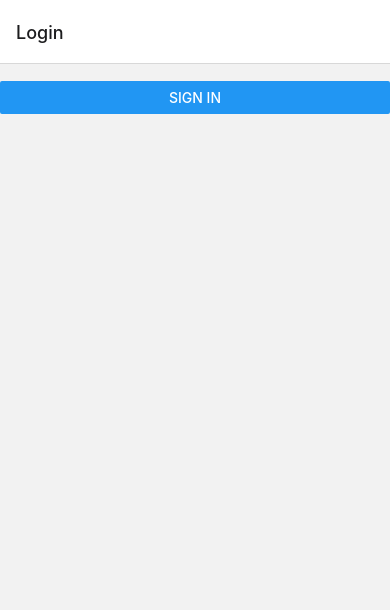
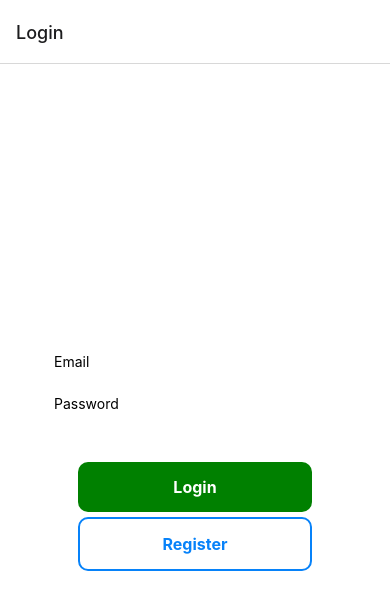
Before and after one commit to AJokilahti/VinylHoarder, a React Native app: screen /Wantlist in a window 390 px wide. Before the commit this address had no page. Shown: the top 610 px of the page. Built offline with nearby package versions, Linux system fonts and the light colour scheme.

Commit message:
Added firebase.js and code to Login.js in Login.js: added inputs and buttons for login and register in firebase.js: added firebaseConfig

```diff
--- a/components/Login.js
+++ b/components/Login.js
@@ -1,26 +1,112 @@
-import React, {useState} from 'react';
-import { View, Text, Button, TextInput, Image } from 'react-native';
-import HomeScreen from './Home.js'
-import { NavigationContainer } from '@react-navigation/native';
-import { createNativeStackNavigator } from'@react-navigation/native-stack';
+import React, { useState } from "react";
+import {
+  View,
+  Text,
+  Button,
+  TextInput,
+  Image,
+  StyleSheet,
+  KeyboardAvoidingView,
+  TouchableOpacity,
+} from "react-native";
+import HomeScreen from "./Home.js";
+import { NavigationContainer } from "@react-navigation/native";
+import { createNativeStackNavigator } from "@react-navigation/native-stack";
+import { withTheme } from "react-native-elements";
 
 const Stack = createNativeStackNavigator();
 
-export default function Login({navigation}){
-    // Add login screen implementing Firebase auth
+export default function Login({ navigation }) {
+  // Add login screen implementing Firebase auth
 
-    const [userEmail, setUserEmail] = useState('');
-    const [userPassword, setUserPassword] = useState('');
+  const [userEmail, setUserEmail] = useState("");
+  const [userPassword, setUserPassword] = useState("");
 
-    return (
+  return (
+    <KeyboardAvoidingView style={styles.container} behavior="padding">
+      <View style={styles.inputContainer}>
+        <TextInput
+          placeholder="Email"
+          value={userEmail}
+          onChangeText={text=> setUserEmail(text)}
+          style={styles.input}
+        />
+        <TextInput
+          placeholder="Password"
+          value={userPassword}
+          onChangeText={text=> setUserPassword(text)}
+          style={styles.input}
+          secureTextEntry
+        />
+      </View>
+      <View style={styles.buttonContainer}>
+        <TouchableOpacity onPress={() => {  }} style={styles.loginButton}>
+          <Text style={styles.buttonText}>Login</Text>
+        </TouchableOpacity>
+        <TouchableOpacity
+          onPress={() => {  }}
+          style={[styles.registerButton, styles.buttonOutline]}
+        >
+          <Text style={styles.buttonOutlineText}>Register</Text>
+        </TouchableOpacity>
+      </View>
+    </KeyboardAvoidingView>
+  );
+}
 
-        <View>
-        <TextInput label></TextInput>
+const styles = StyleSheet.create({
+  container: {
+    flex: 1,
+    backgroundColor: "#fff",
+    alignItems: "center",
+    justifyContent: "center",
+  },
+  inputContainer: {
+    width: '80%',
 
-        <Button
-          title="Sign in"
-          onPress={() => navigation.navigate('Home')}
-          />
-        </View>
-    )
-}
+  },
+  input: {
+    backgroundColor: 'white',
+    paddingHorizontal: 15,
+    paddingVertical: 10,
+    borderRadius: 10,
+    marginTop: 5,
+  },
+  buttonContainer: {
+    width: '60%',
+    justifyContent: "center",
+    alignItems: "center",
+    marginTop:40,
+  },
+  loginButton: {
+    backgroundColor: "green",
+    width: '100%',
+    padding: 15,
+    borderRadius: 10,
+    alignItems: "center",
+  },
+  registerButton: {
+    backgroundColor: "blue",
+    width: '100%',
+    padding: 15,
+    borderRadius: 10,
+    alignItems: "center"
+  },
+  buttonOutline: {
+    backgroundColor: 'white',
+    marginTop: 5,
+    borderColor: "#0782F9",
+    borderWidth: 2,
+  },
+  buttonText: {
+    color: "white",
+    fontWeight:'700',
+    fontSize: 16,
+  },
+
+  buttonOutlineText: {
+    color: "#0782F9",
+    fontWeight:'700',
+    fontSize: 16,
+  },
+});
```
Also changed, not shown: firebase.js (added, +27 -0 lines).
